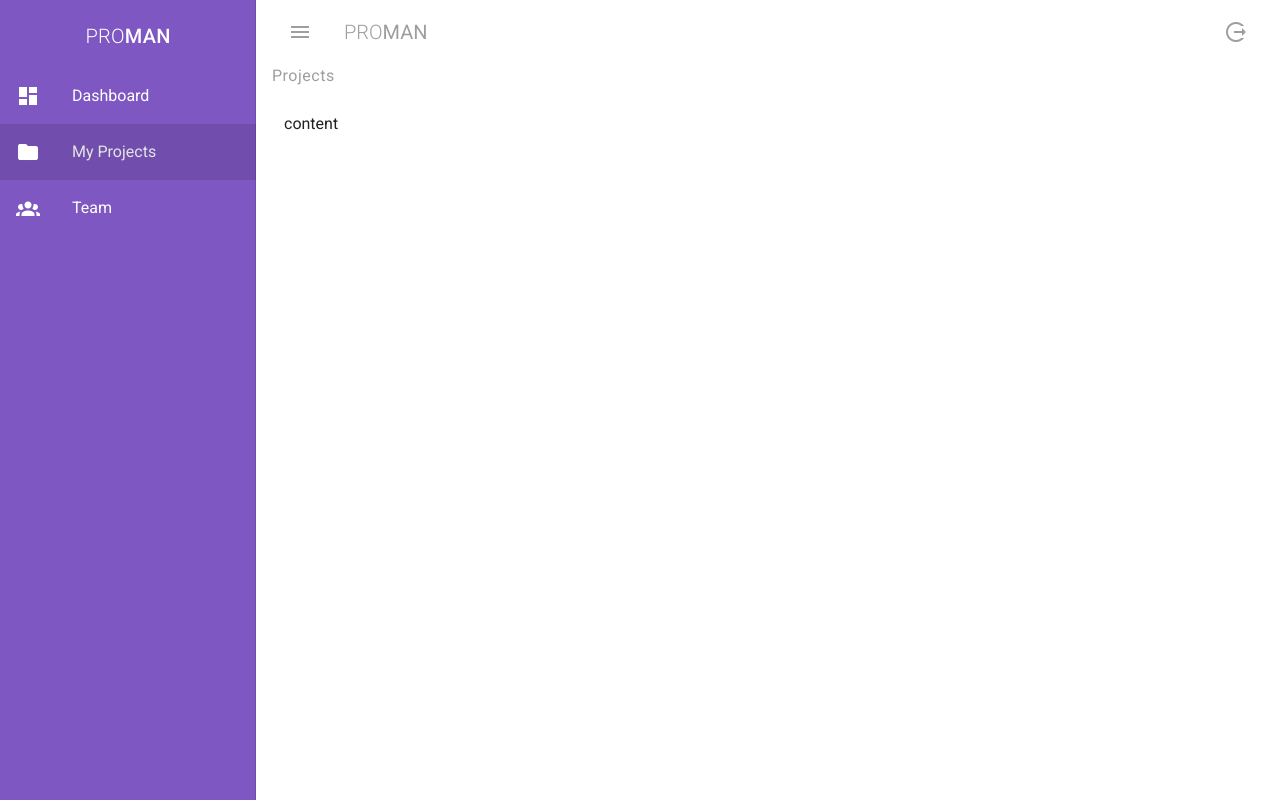
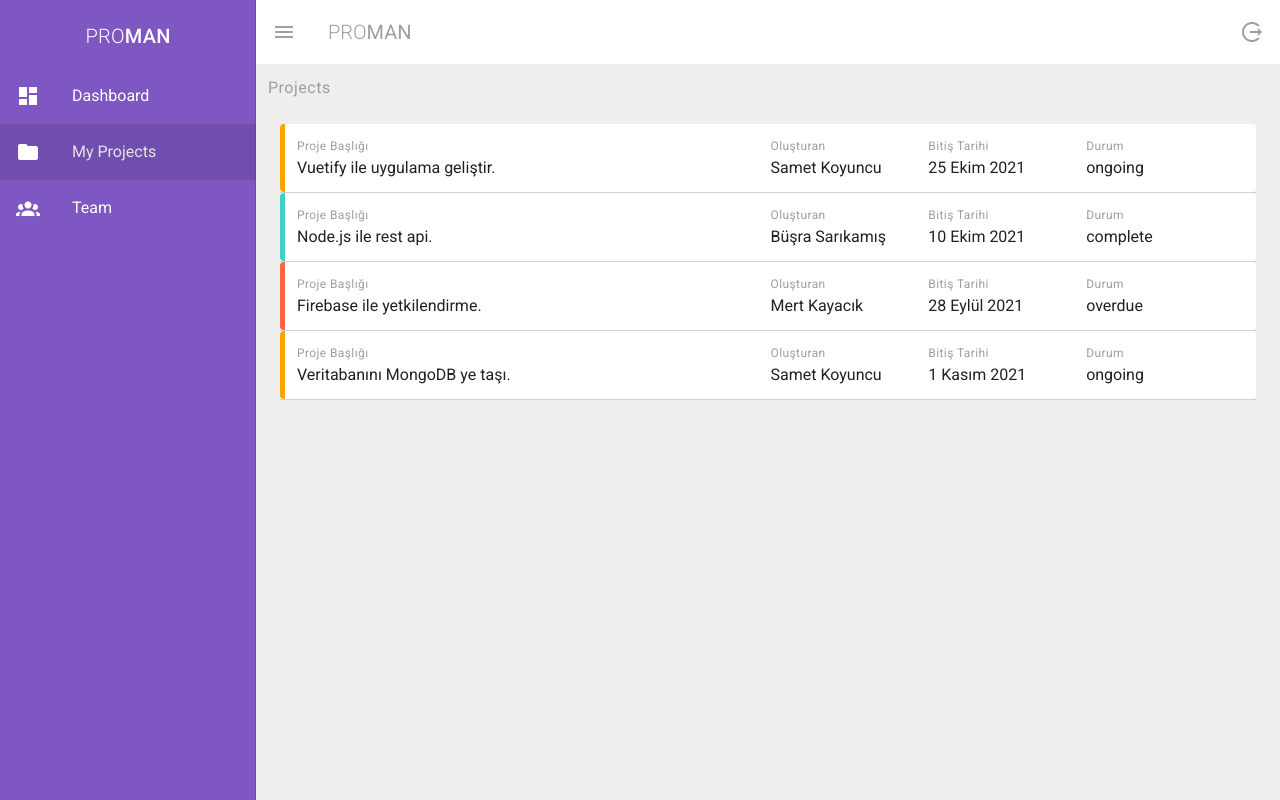
Before and after one commit to sametkoyuncu/project-manager-with-vuetify, a Vue app: page /projects in a window 1280 px wide. Built offline with nearby package versions, Linux system fonts and the light colour scheme.

Commit message:
Add dummy projects data

```diff
--- a/src/App.vue
+++ b/src/App.vue
@@ -1,9 +1,11 @@
 <template>
-  <v-app class="grey lighten-4">
-    <v-content class="mx-4">
-      <Navbar />
-      <router-view></router-view>
-    </v-content>
+  <v-app class="">
+    <Navbar />
+    <v-main class="grey lighten-3">
+      <v-container>
+        <router-view></router-view>
+      </v-container>
+    </v-main>
   </v-app>
 </template>
 
--- a/src/components/Navbar.vue
+++ b/src/components/Navbar.vue
@@ -1,26 +1,6 @@
 <template>
   <nav>
-    <v-toolbar flat app color="white">
-      <v-app-bar-nav-icon
-        class="grey--text"
-        @click="drawer = !drawer"
-      ></v-app-bar-nav-icon>
-      <v-toolbar-title class="text-uppercase grey--text">
-        <span class="font-weight-light">Pro</span>
-        <span>Man</span>
-      </v-toolbar-title>
-      <v-spacer></v-spacer>
-      <v-btn icon flat color="grey">
-        <v-icon>mdi-location-exit</v-icon>
-      </v-btn>
-    </v-toolbar>
-
-    <v-navigation-drawer
-      app
-      clipped
-      v-model="drawer"
-      class="deep-purple lighten-1"
-    >
+    <v-navigation-drawer app v-model="drawer" class="deep-purple lighten-1">
       <v-list-item class="mt-3">
         <v-list-item-title
           class="text-h6 white--text text-center text-uppercase"
@@ -52,6 +32,19 @@
         </v-list-item-group>
       </v-list>
     </v-navigation-drawer>
+
+    <v-app-bar flat app color="white">
+      <v-app-bar-nav-icon class="grey--text" @click="drawer = !drawer">
+      </v-app-bar-nav-icon>
+      <v-toolbar-title class="text-uppercase grey--text">
+        <span class="font-weight-light">Pro</span>
+        <span>Man</span>
+      </v-toolbar-title>
+      <v-spacer></v-spacer>
+      <v-btn icon flat color="grey">
+        <v-icon>mdi-location-exit</v-icon>
+      </v-btn>
+    </v-app-bar>
   </nav>
 </template>
 
--- a/src/views/Dashboard.vue
+++ b/src/views/Dashboard.vue
@@ -1,14 +1,7 @@
 <template>
   <div class="projects">
     <h1 class="body-1 grey--text">Dashboard</h1>
-    <v-container class="my-3">
-      <p>
-        Lorem ipsum dolor sit amet consectetur adipisicing elit. Dicta inventore
-        sint magnam harum maxime nemo aspernatur laudantium, delectus animi id,
-        mollitia asperiores? Saepe repellat asperiores, dolore non accusantium
-        architecto esse.
-      </p>
-    </v-container>
+    <v-container class="my-3"> content </v-container>
   </div>
 </template>
 
--- a/src/views/Projects.vue
+++ b/src/views/Projects.vue
@@ -1,12 +1,88 @@
 <template>
   <div class="projects">
     <h1 class="body-1 grey--text">Projects</h1>
-    <v-container class="my-3">content</v-container>
+    <v-container class="my-3">
+      <div v-for="(project, key) in projects" :key="key">
+        <v-card flat class="pa-3">
+          <v-layout row wrap :class="`pa-3 project ${project.status}`">
+            <v-flex xs12 md6>
+              <div class="caption grey--text">Proje Başlığı</div>
+              <div>{{ project.title }}</div>
+            </v-flex>
+            <v-flex xs6 sm4 md2>
+              <div class="caption grey--text">Oluşturan</div>
+              <div>{{ project.person }}</div>
+            </v-flex>
+            <v-flex xs6 sm4 md2>
+              <div class="caption grey--text">Bitiş Tarihi</div>
+              <div>{{ project.due }}</div>
+            </v-flex>
+            <v-flex xs2 sm4 md2>
+              <div class="caption grey--text">Durum</div>
+              <div>{{ project.status }}</div>
+            </v-flex>
+          </v-layout>
+        </v-card>
+        <v-divider></v-divider>
+      </div>
+    </v-container>
   </div>
 </template>
 
 <script>
 export default {
   name: 'projects',
+  data() {
+    return {
+      projects: [
+        {
+          title: 'Vuetify ile uygulama geliştir.',
+          person: 'Samet Koyuncu',
+          due: '25 Ekim 2021',
+          status: 'ongoing',
+          content:
+            'Lorem ipsum dolor sit amet consectetur adipisicing elit. Veritatis, nostrum molestiae? Tempore tempora incidunt eius eveniet ratione ducimus, iure, maiores, quis assumenda numquam earum totam nisi consequatur accusantium provident aperiam?',
+        },
+        {
+          title: 'Node.js ile rest api.',
+          person: 'Büşra Sarıkamış',
+          due: '10 Ekim 2021',
+          status: 'complete',
+          content:
+            'Lorem ipsum dolor sit amet consectetur adipisicing elit. Veritatis, nostrum molestiae? Tempore tempora incidunt eius eveniet ratione ducimus, iure, maiores, quis assumenda numquam earum totam nisi consequatur accusantium provident aperiam?',
+        },
+        {
+          title: 'Firebase ile yetkilendirme.',
+          person: 'Mert Kayacık',
+          due: '28 Eylül 2021',
+          status: 'overdue',
+          content:
+            'Lorem ipsum dolor sit amet consectetur adipisicing elit. Veritatis, nostrum molestiae? Tempore tempora incidunt eius eveniet ratione ducimus, iure, maiores, quis assumenda numquam earum totam nisi consequatur accusantium provident aperiam?',
+        },
+        {
+          title: 'Veritabanını MongoDB ye taşı.',
+          person: 'Samet Koyuncu',
+          due: '1 Kasım 2021',
+          status: 'ongoing',
+          content:
+            'Lorem ipsum dolor sit amet consectetur adipisicing elit. Veritatis, nostrum molestiae? Tempore tempora incidunt eius eveniet ratione ducimus, iure, maiores, quis assumenda numquam earum totam nisi consequatur accusantium provident aperiam?',
+        },
+      ],
+    }
+  },
 }
 </script>
+
+<style>
+.project.complete {
+  border-left: 5px solid #3cd1c2;
+}
+
+.project.ongoing {
+  border-left: 5px solid orange;
+}
+
+.project.overdue {
+  border-left: 5px solid tomato;
+}
+</style>
```
Also changed, not shown: src/plugins/vuetify.js (+4 -4 lines).
